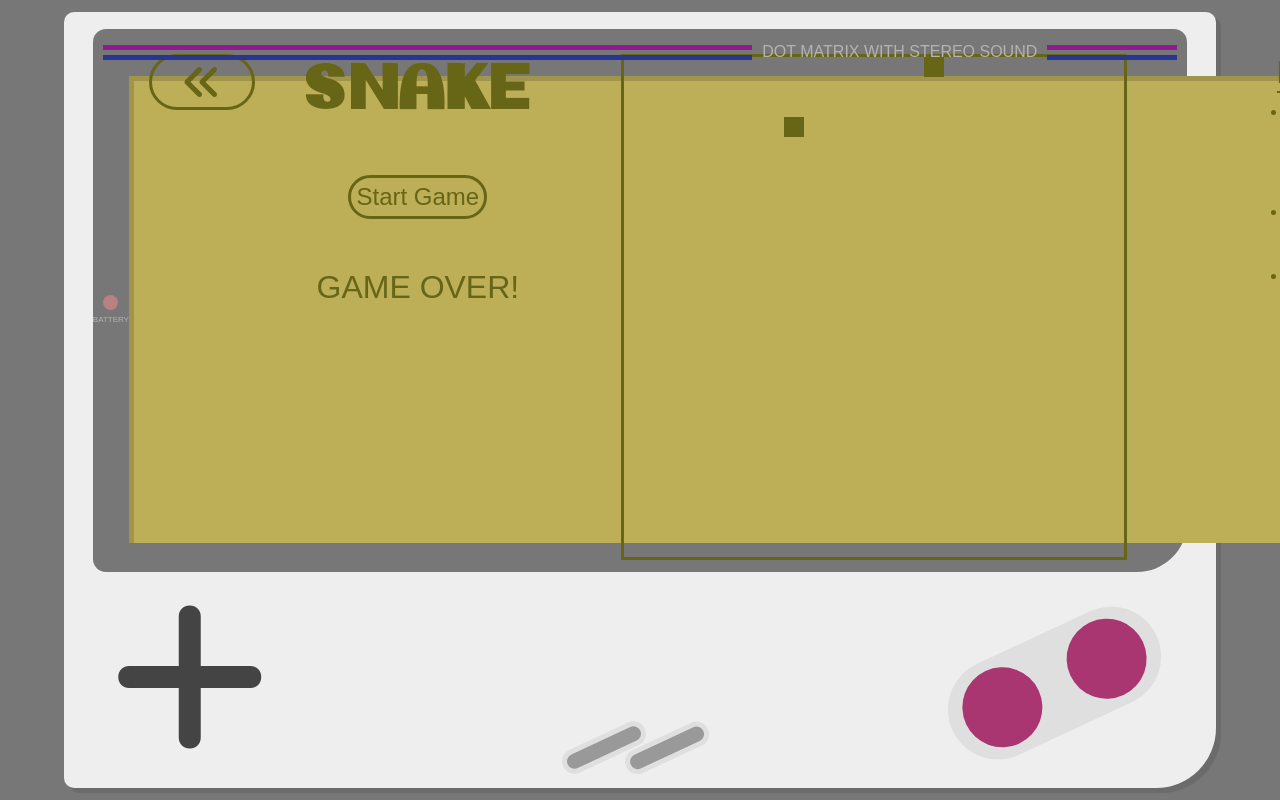
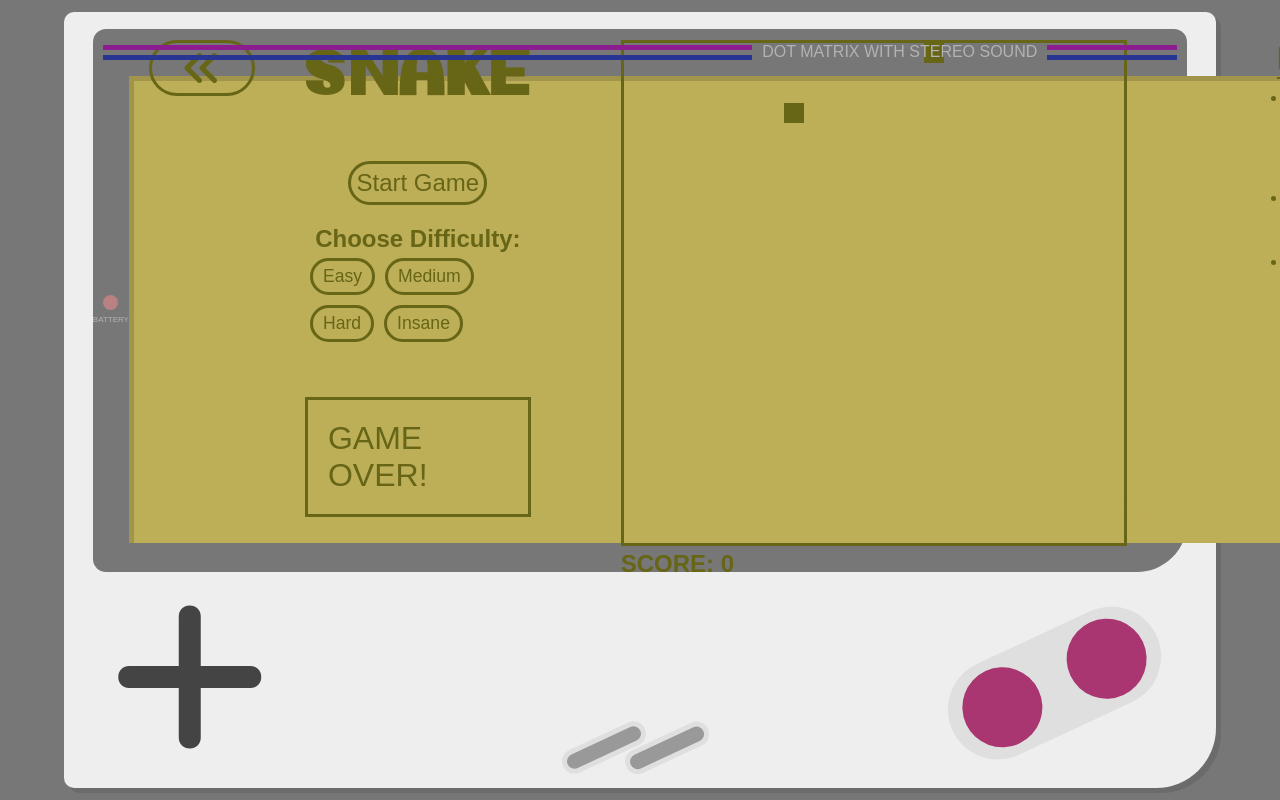
Before and after one commit to mattquint111/Super-React-Boy, a React (Create React App) app in the folder super-react-boy/: page /snake in a window 1280 px wide. Both pictures are taken after a click on the button "Start Game". Shown: the top 800 px of the page. Built offline with nearby package versions, Linux system fonts and the light colour scheme; no server answers.

Commit message:
updated speed & score

```diff
--- a/super-react-boy/src/components/SnakeApp.js
+++ b/super-react-boy/src/components/SnakeApp.js
@@ -6,10 +6,11 @@ import {
     SNAKE_START,
     APPLE_START,
     SCALE,
-    SPEED,
+    // SPEED,
     DIRECTIONS
 } from './snakeComponents/constants'
 import { secretKiwi } from './secretKiwi'
+import './snakeComponents/snake.css'
 
 function SnakeApp() {
 
@@ -19,8 +20,13 @@ function SnakeApp() {
     const [dir, setDir] = useState([0, -1]);
     const [speed, setSpeed] = useState(null);
     const [gameOver, setGameOver] = useState(false);
+    const [score, setScore] = useState(0)
+    const [scoreValue, setScoreValue] = useState(20)
+
+
 
     UseInterval(() => gameLoop(), speed);
+
 
     const endGame = () => {
         setSpeed(null);
@@ -48,6 +54,18 @@ function SnakeApp() {
         return false;
       };
 
+      const increaseScore = () => {
+        if (scoreValue === 10) {
+          setScore(score + scoreValue)
+        } else if (scoreValue === 20) {
+          setScore(score + scoreValue)
+        } else if (scoreValue === 40) {
+          setScore(score + scoreValue)
+        } else if (scoreValue === 80) {
+          setScore(score + scoreValue)
+        }
+      }
+
       const checkAppleCollision = newSnake => {
         if (newSnake[0][0] === apple[0] && newSnake[0][1] === apple[1]) {
           let newApple = createApple();
@@ -55,11 +73,11 @@ function SnakeApp() {
             newApple = createApple();
           }
           setApple(newApple);
+          increaseScore()
           return true;
         }
         return false;
       };
-
 
       const gameLoop = () => {
         const snakeCopy = JSON.parse(JSON.stringify(snake));
@@ -70,11 +88,36 @@ function SnakeApp() {
         setSnake(snakeCopy);
       };
 
+      let SPEED = 100
+
+      const chooseSpeed = e => {
+
+        switch (e.target.value) {
+          case 'easy':
+            SPEED = 150
+            setScoreValue(10)
+            break;
+          case 'medium':
+            SPEED = 100
+            setScoreValue(20)
+            break;
+          case 'hard':
+            SPEED = 50
+            setScoreValue(40)
+            break;
+          case 'insane':
+            SPEED = 30
+            setScoreValue(80)
+            break;
+        }
+      }
+
       const startGame = () => {
         setSnake(SNAKE_START);
         setApple(APPLE_START);
         setDir([0, -1]);
         setSpeed(SPEED);
+        setScore(0)
         setGameOver(false);
       };
 
@@ -95,10 +138,23 @@ function SnakeApp() {
             <Link to='game-select'><i class="fas fa-angle-double-left goToSelect"></i></Link>
 
             <div className='snakeStartBtnCont'>
+
                 <h1 className="pretendo snakeTitle">SNAKE</h1>
+
                 <button className="snakeStartBtn" onClick={startGame}>Start Game</button>
+
+                <div className='speed-select-cont'>
+                  <h2>Choose Difficulty:</h2>
+                  <div className="speed-btn-cont">
+                    <button className="speed-btn speed-easy-btn" value='easy' onClick={chooseSpeed}>Easy</button>
+                    <button className="speed-btn speed-medium-btn" value='medium' onClick={chooseSpeed}>Medium</button>
+                    <button className="speed-btn speed-hard-btn" value='hard' onClick={chooseSpeed}>Hard</button>
+                    <button className="speed-btn speed-insane-btn" value='insane' onClick={chooseSpeed}>Insane</button>
+                  </div>
+                </div>
+
                 <div className="gameOverCont">
-                    {gameOver && <div>GAME OVER!</div>}
+                    {gameOver && <div className="snake-game-over">GAME OVER!</div>}
                 </div>
             </div>
 
@@ -110,6 +166,9 @@ function SnakeApp() {
                     width={`${CANVAS_SIZE[0]}px`}
                     height={`${CANVAS_SIZE[1]}px`}
                 />
+                <div className='score-cont'>
+                  <h2>SCORE: {score}</h2>
+                </div>
 
             </div>
 
--- a/super-react-boy/src/components/snakeComponents/constants.js
+++ b/super-react-boy/src/components/snakeComponents/constants.js
@@ -5,7 +5,7 @@ const SNAKE_START = [
 ]
 const APPLE_START = [8, 3]
 const SCALE = 20
-const SPEED = 100
+// const SPEED = 100
 const DIRECTIONS = {
     38: [0, -1], //up
     40: [0, 1], //down
@@ -18,6 +18,6 @@ export {
     SNAKE_START,
     APPLE_START,
     SCALE,
-    SPEED,
+    // SPEED,
     DIRECTIONS
 }
--- /dev/null
+++ b/super-react-boy/src/components/snakeComponents/snake.css
@@ -0,0 +1,28 @@
+.speed-select-cont {
+    margin-top: 20px;
+    display: flex;
+    flex-direction: column;
+    align-items: center;
+    justify-content: center;
+}
+
+.speed-btn {
+    background: none;
+    color: #676516;
+    border: 3px solid #676516;
+    border-radius: 25px;
+    padding: 5px 10px;
+    font-size: 1.1em;
+    cursor: pointer;
+    outline: none;
+    margin: 5px;
+}
+.speed-btn:hover {
+    background: #676516;
+    color: #bdae58;
+}
+
+.snake-game-over {
+    border: 3px solid #676516;
+    padding: 20px;
+}
```
